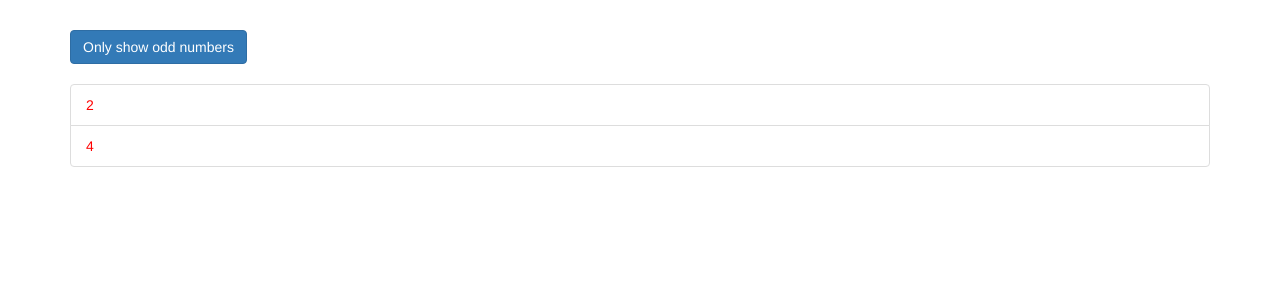
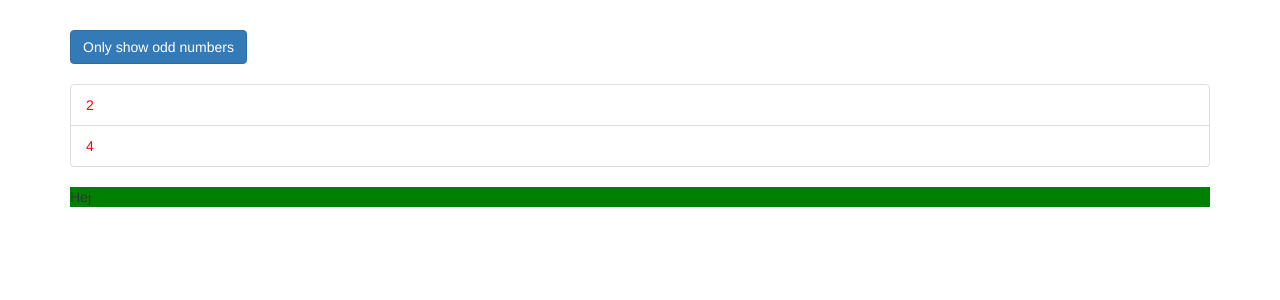
Before and after one commit to nmara/angular_directives, an Angular app: page / in a window 1280 px wide. Shown: the top 300 px of the page. Built offline with nearby package versions, Linux system fonts and the light colour scheme.

Commit message:
custom attribute directive

```diff
--- a/src/app/app.component.html
+++ b/src/app/app.component.html
@@ -28,6 +28,9 @@
       <ng-template [ngIf]="onlyOdd">
         <p>Only odd</p>
       </ng-template>
+      <p highlight>
+        Hej
+      </p>
     </div>
   </div>
 </div>
--- a/src/app/app.module.ts
+++ b/src/app/app.module.ts
@@ -4,10 +4,12 @@ import { FormsModule } from '@angular/forms';
 import { HttpModule } from '@angular/http';
 
 import { AppComponent } from './app.component';
+import { HighlightDirective } from './highlight/highlight.directive';
 
 @NgModule({
   declarations: [
-    AppComponent
+    AppComponent,
+    HighlightDirective
   ],
   imports: [
     BrowserModule,
--- /dev/null
+++ b/src/app/highlight/highlight.directive.ts
@@ -0,0 +1,13 @@
+import { Directive, OnInit, ElementRef } from '@angular/core';
+
+@Directive ({
+  selector: '[highlight]'
+})
+
+export class HighlightDirective implements OnInit {
+  constructor (private elementRef: ElementRef) {}
+
+  ngOnInit() {
+    this.elementRef.nativeElement.style.backgroundColor = "green";
+  }
+}
```
